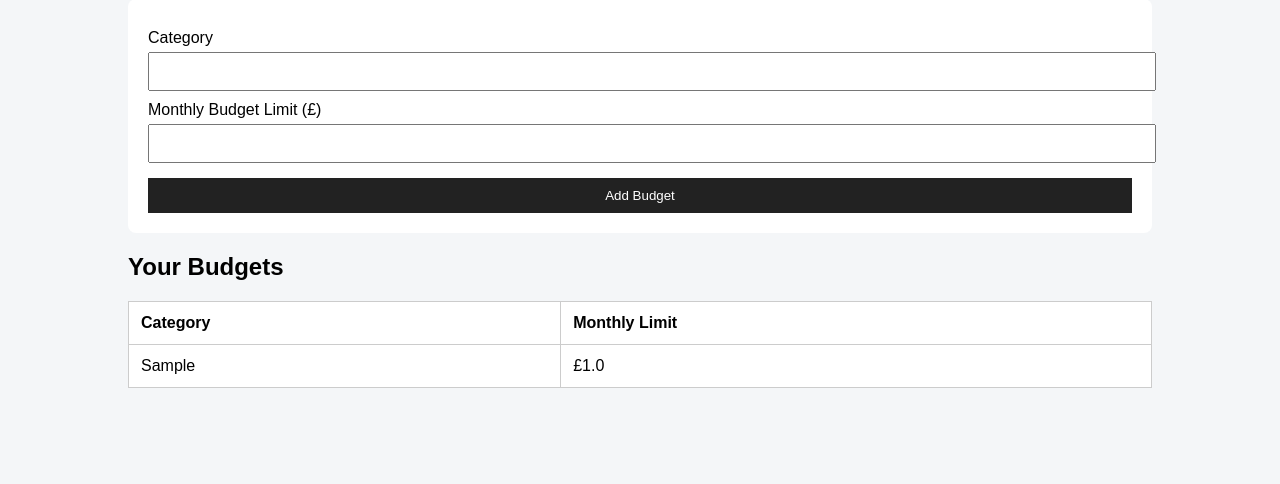
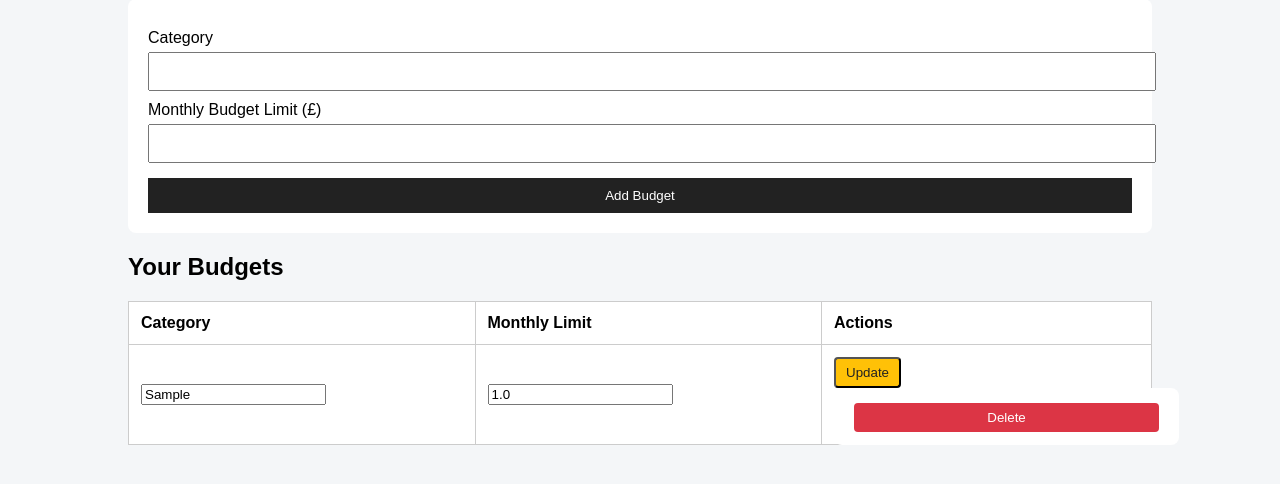
Before and after one commit to lhakpa22/Personal-Finance-management-System, a Flask app: page /budgets in a window 1280 px wide. Shown: the part 187-671 px from the top of the page. Run offline with Flask 3, Linux system fonts and the light colour scheme; a user stored in the database is signed in; tables that the repository leaves empty hold one stand-in row (values such as "Sample post").

Commit message:
Update budgets.html

```diff
--- a/templates/budgets.html
+++ b/templates/budgets.html
@@ -16,17 +16,34 @@
 </form>
 
 <h2>Your Budgets</h2>
-
 {% if budgets %}
 <table>
     <tr>
         <th>Category</th>
         <th>Monthly Limit</th>
+        <th>Actions</th>
     </tr>
     {% for budget in budgets %}
     <tr>
-        <td>{{ budget.category }}</td>
-        <td>£{{ budget.monthly_limit }}</td>
+        <form method="POST" action="{{ url_for('update_budget', budget_id=budget.id) }}">
+            <td>
+                <input type="text" name="category" value="{{ budget.category }}" required>
+            </td>
+
+            <td>
+                <input type="number" step="0.01" name="monthly_limit" value="{{ budget.monthly_limit }}" required>
+            </td>
+
+            <td>
+                <button class="btn-edit" type="submit">Update</button>
+        </form>
+
+        <form method="POST" action="{{ url_for('delete_budget', budget_id=budget.id) }}" style="display:inline;">
+            <button class="btn-delete" type="submit" onclick="return confirm('Delete this budget?');">
+                Delete
+            </button>
+        </form>
+        </td>
     </tr>
     {% endfor %}
 </table>
```
